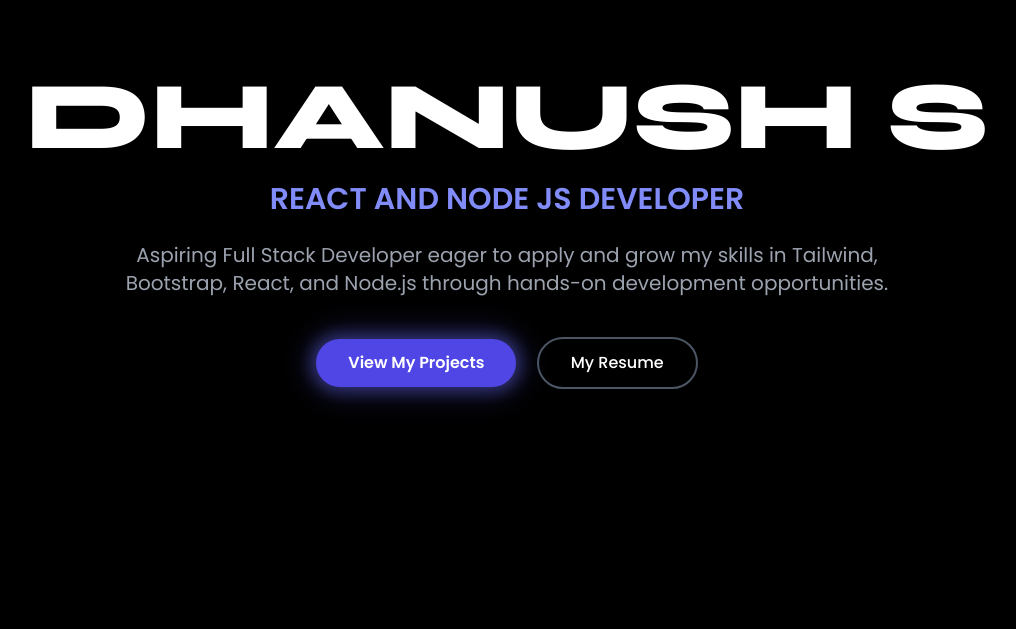
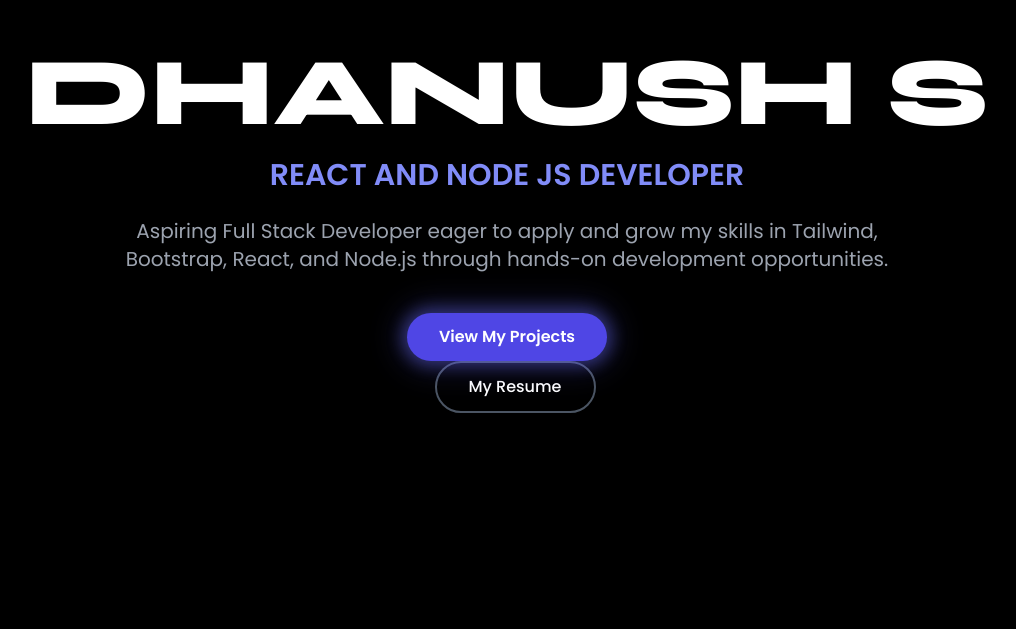
Before and after one commit to dhanushs005/dhanush-portfolio, a plain HTML site: page index.html in a window 1280 px wide. Shown: the part 171-800 px from the top of the page, without its empty margins (133-1149 px from the left). Drawn offline with nearby package versions, Linux system fonts and the light colour scheme.

Commit message:
Update index.html

```diff
--- a/index.html
+++ b/index.html
@@ -74,7 +74,7 @@
         <div class="absolute inset-0 bg-grid-gray-900/40 [mask-image:linear-gradient(to_bottom,white_20%,transparent_100%)]"></div>
         <div class="container mx-auto px-6 text-center relative z-10">
             <h1 class="text-5xl md:text-6xl lg:text-8xl font-syne font-extrabold text-white leading-tight hero-title">
-                <span class="inline-block">DHANUSH S</span>
+                <span>DHANUSH S</span>
             </h1>
             <h2 class="mt-4 text-2xl md:text-3xl font-semibold text-indigo-400 hero-subtitle">
                 REACT AND NODE JS DEVELOPER
@@ -85,7 +85,7 @@
             <div class="mt-10 hero-cta opacity-0 translate-y-5">
                 <a href="#projects" class="bg-indigo-600 hover:bg-indigo-700 text-white font-semibold py-3 px-8 rounded-full transition-all duration-300 transform hover:scale-105 inline-block glow-effect">
                     View My Projects
-                </a>
+                </a><br>
                 <a href="./assets/DHANUSH.S.pdf" download="Dhanush-S-Resume.pdf" class="ml-4 border-2 border-gray-600 hover:border-indigo-500 text-white font-medium py-3 px-8 rounded-full transition-all duration-300 inline-block">
                     My Resume
                 </a>
@@ -265,20 +265,19 @@
             whatsappBtn.addEventListener('click', () => {
                 const phoneNumber = '919344221217';
                 const message = encodeURIComponent("Hello Dhanush, I saw your portfolio and would like to connect!");
-                const whatsappUrl = `https://wa.me/${phoneNumber}?text=${message}`;
+                const whatsappUrl = `https.wa.me/${phoneNumber}?text=${message}`;
                 window.open(whatsappUrl, '_blank');
             });
 
             gsap.from("header", { y: '-100%', duration: 1, ease: 'power3.out', delay: 0.5 });
 
             const heroTimeline = gsap.timeline({ delay: 0.8 });
-            heroTimeline.from(".hero-title span", { y: 50, opacity: 0, duration: 1, ease: 'power3.out', stagger: 0.1 })
+            heroTimeline.from(".hero-title span", { y: 50, opacity: 0, duration: 1, ease: 'power3.out' })
             .from(".hero-subtitle", { y: 20, opacity: 0, duration: 0.8, ease: 'power2.out' }, "-=0.6")
             .from(".hero-summary", { y: 20, opacity: 0, duration: 0.8, ease: 'power2.out' }, "-=0.7")
-            // UPDATED: Changed to a more reliable .to() animation targeting the parent .hero-cta container
             .to(".hero-cta", {
-                autoAlpha: 1, // Fades in and handles display property
-                y: 0,         // Moves it up to its original position
+                autoAlpha: 1,
+                y: 0,
                 duration: 0.8,
                 ease: 'power2.out'
             }, "-=0.5");
```
